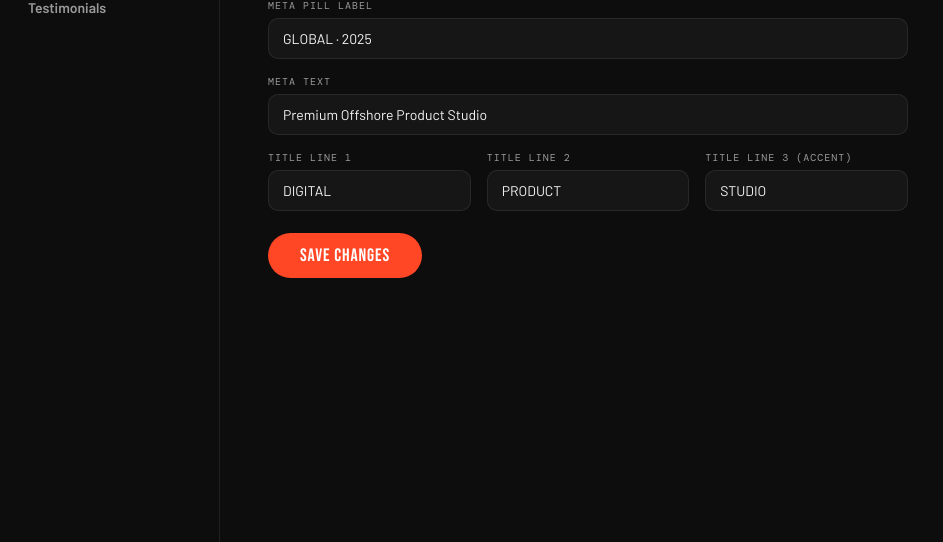
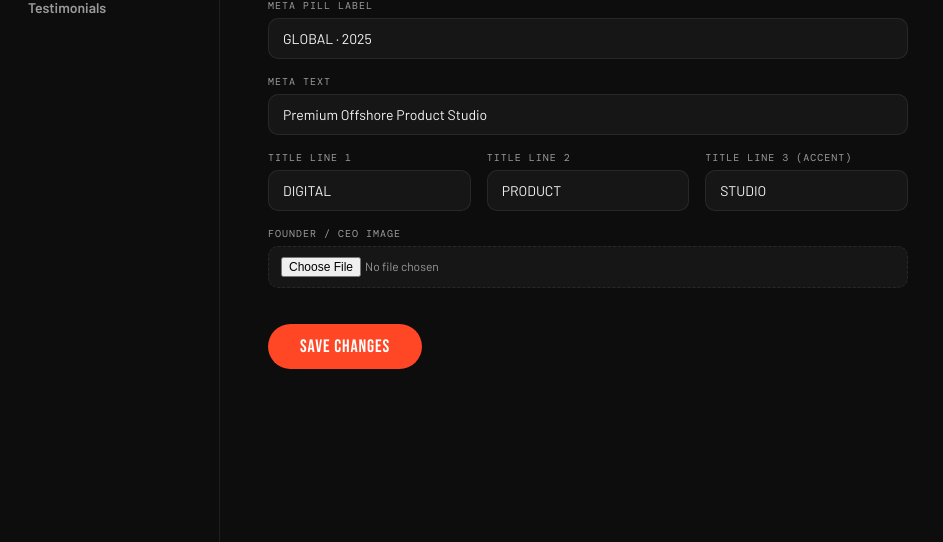
Before and after one commit to delvrixostudios/delvrixostudios, a Flask app: page /admin in a window 1280 px wide. Shown: the part 192-734 px from the top of the page, without its empty margins (0-943 px from the left). Run offline with Flask 3, Linux system fonts and the light colour scheme; the visitor is signed in with stand-in values (Sample User, id 1); data that the repository does not hold is empty; some web fonts are replaced.

Commit message:
Update dashboard.html

```diff
--- a/templates/dashboard.html
+++ b/templates/dashboard.html
@@ -52,6 +52,12 @@
             <label>Title Line 3 (accent)</label>
             <input type="text" name="title_line3">
           </div>
+        </div>
+        <div class="field-row">
+          <label>Founder / CEO Image</label>
+          <input type="file" id="ceo_image_file" accept="image/png,image/jpeg,image/webp,image/gif">
+          <input type="hidden" id="ceo_image_url" name="ceo_image_url">
+          <div class="upload-preview" id="ceoImagePreview"></div>
         </div>
         <button type="submit" class="save-btn">Save Changes</button>
         <span class="save-status" id="heroStatus"></span>
```
